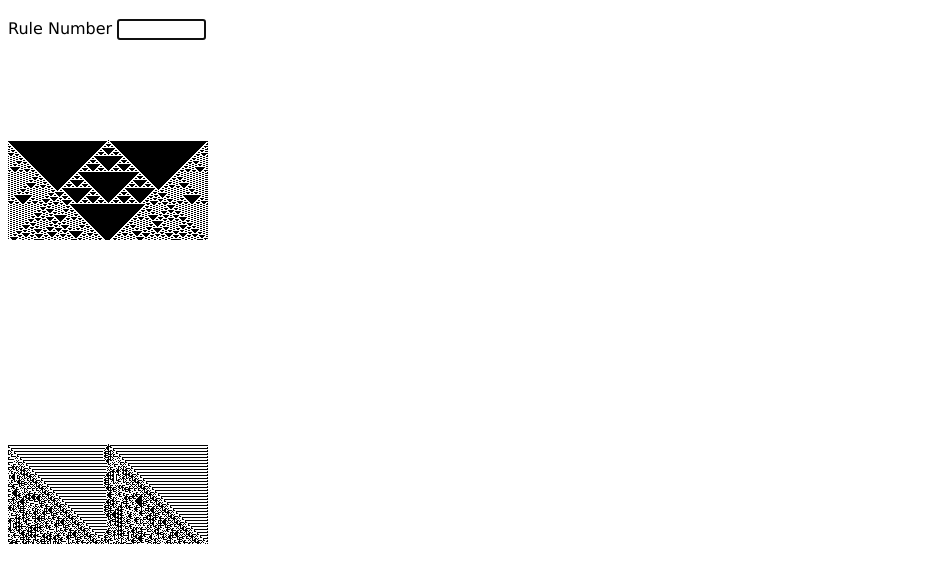
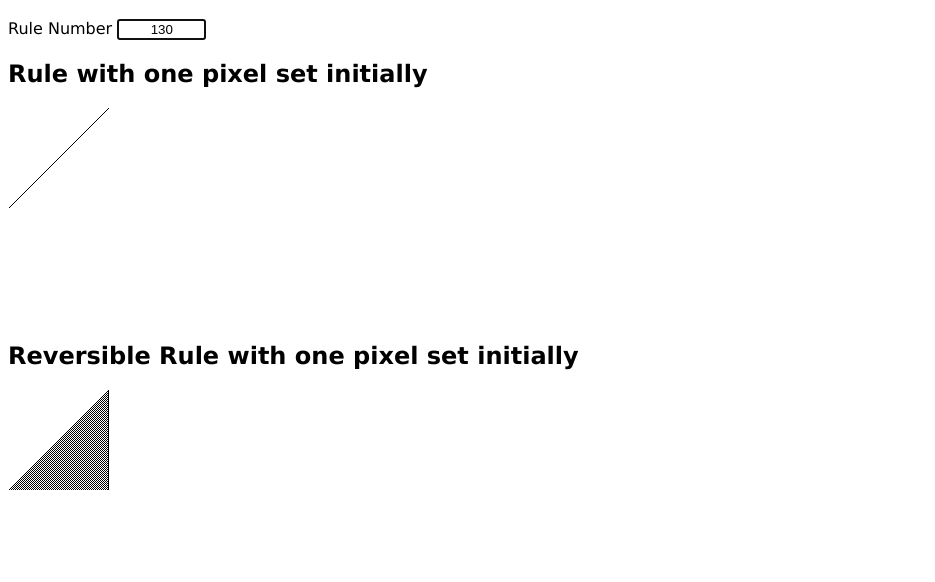
Before and after one commit to mbroihier/fa, a plain HTML site: page index.html in a window 1280 px wide. Shown: the part 62-644 px from the top of the page, without its empty margins (0-935 px from the left). Drawn offline with Linux system fonts and the light colour scheme.

Commit message:
formatting adjustments - cycling of rules

```diff
--- a/index.html
+++ b/index.html
@@ -12,7 +12,9 @@
     <label>Rule Number</label>
     <input id="value" size="8" ></input>
     </form>
-  <canvas id="canvas" width="800" height="300"></canvas>
-  <canvas id="canvas2" width="800" height="300"></canvas>
+  <h2> Rule with one pixel set initially </h1>
+  <canvas id="canvas" width="800" height="210"></canvas>
+  <h2> Reversible Rule with one pixel set initially </h1>
+  <canvas id="canvas2" width="800" height="210"></canvas>
 </body>
 </html>
--- a/script.js
+++ b/script.js
@@ -13,9 +13,9 @@
 
     valueElement.focus();
 
-    drawRule(129, ctx);
+    drawRule(number, ctx);
     var ctx2 = document.getElementById("canvas2").getContext("2d");
-    drawReversibleRule(41, ctx2);
+    drawReversibleRule(number, ctx2);
 };
 var drawRule = function(value, ctx){
     let pseudoImageArray = [];
@@ -33,12 +33,12 @@
     }
     let pixelWhite = "rgba(255,255,255,1.0)";
     let pixelBlack = "rgba(0,0,0,1.0)";
-    for (let y = 100; y < 200; y++) {
+    for (let y = 0; y < 100; y++) {
 	let left = 0;
 	let center = 0;
 	let right = 0;
 	for (let x = 0; x < 200; x++) {
-	    if (y == 100) {
+	    if (y == 0) {
 		if (pseudoImageArray[x] == 1) {
 		    ctx.fillStyle = pixelBlack;
 		} else {
@@ -93,13 +93,13 @@
     }
     let pixelWhite = "rgba(255,255,255,1.0)";
     let pixelBlack = "rgba(0,0,0,1.0)";
-    for (let y = 100; y < 200; y++) {
+    for (let y = 0; y < 100; y++) {
 	let left = 0;
 	let center = 0;
 	let right = 0;
 	for (let x = 0; x < 200; x++) {
 
-	    if (y == 100) {
+	    if (y == 0) {
 		if (pseudoImageArray[1][x] == 1) {
 		    ctx.fillStyle = pixelBlack;
 		} else {
@@ -151,18 +151,28 @@
 
 var newRule = false;
 var number = 129;
+var cycleStartInterval = 0;
 
 var fa = function(left, center, right, rule) {
     return rule[(left<<2) + (center<<1) + right];
 };
 
 setInterval(function() {
+    var ctx = document.getElementById("canvas").getContext("2d");
+    var ctx2 = document.getElementById("canvas2").getContext("2d");
+    let start = Date.now();
     if (newRule) {
-        var ctx = document.getElementById("canvas").getContext("2d");
-        var ctx2 = document.getElementById("canvas2").getContext("2d");
-        let start = Date.now();
 	drawRule(number, ctx);
 	drawReversibleRule(number, ctx2);
 	newRule = false;
+    } else {
+	cycleStartInterval++;
+	if (cycleStartInterval > 3) {
+	    cycleStartInterval = 0;
+	    number = (number + 1) % 256;
+            document.getElementById("value").value = number;
+	    drawRule(number, ctx);
+	    drawReversibleRule(number,ctx2);
+	}
     }
-}, 3000);
+}, 1000);
```
